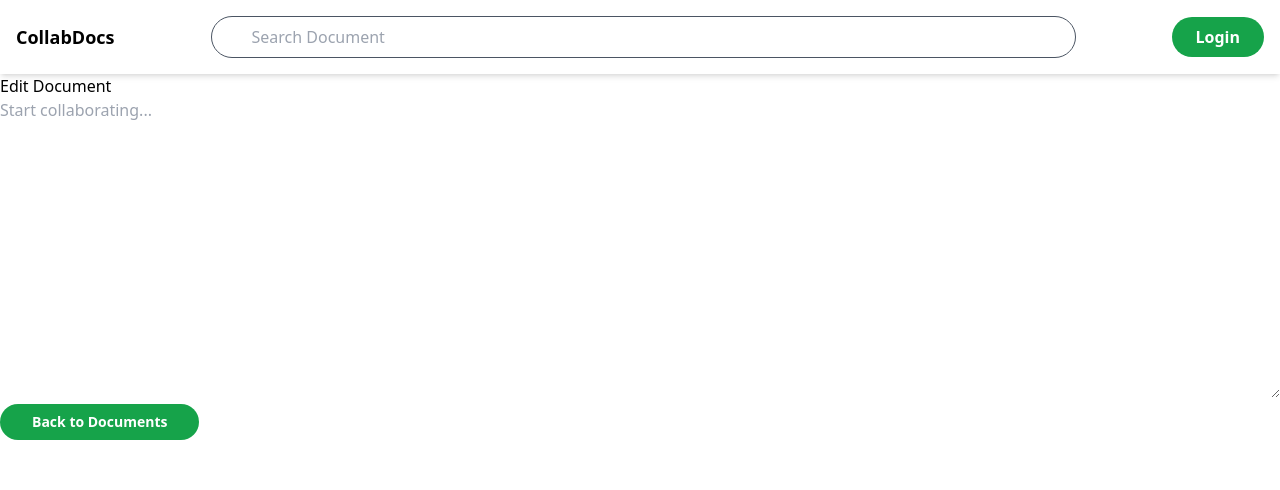
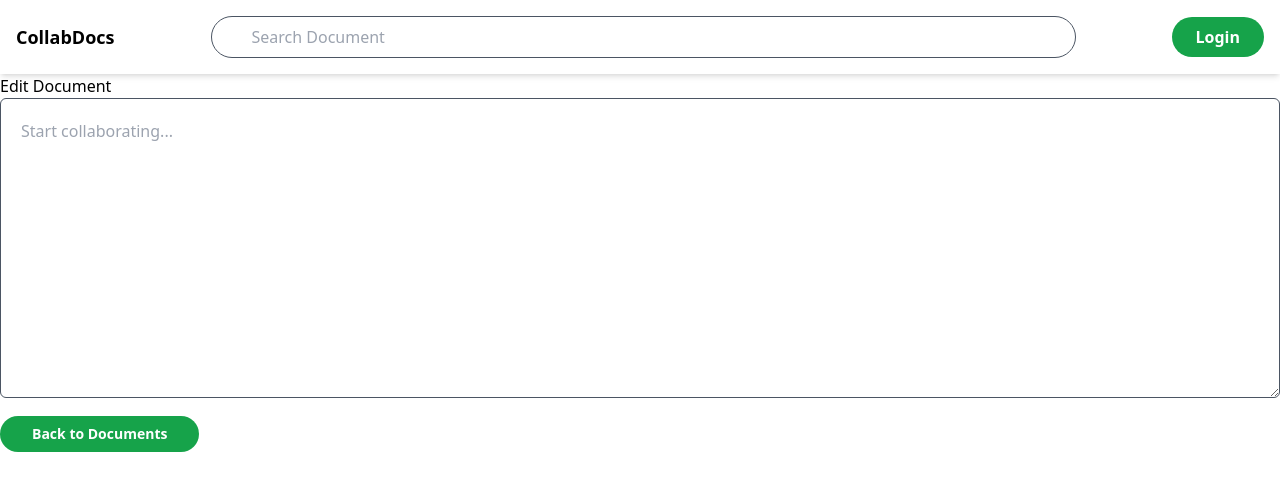
Before and after one commit to Evans-mutuku/CollabTool, a website: page client/edit.html in a window 1280 px wide. Drawn offline with nearby package versions, Linux system fonts and the light colour scheme; no server answers.

```diff
--- a/client/edit.html
+++ b/client/edit.html
@@ -33,10 +33,11 @@
     </header>
     <h1>Edit Document</h1>
     <main class="max-w-7xl mx-auto">
-        <textarea id="editor" placeholder="Start collaborating..."></textarea>
+        <textarea id="editor" class="border border-gray-600 p-5 rounded-md"
+            placeholder="Start collaborating..."></textarea>
 
         <button id="back-btn"
-            class="bg-green-600 hover:bg-green-700 font-bold rounded-full text-sm text-white py-2 px-8">Back
+            class="bg-green-600 hover:bg-green-700 font-bold rounded-full text-sm text-white py-2 px-8 mt-3">Back
             to
             Documents</button>
     </main>
```
